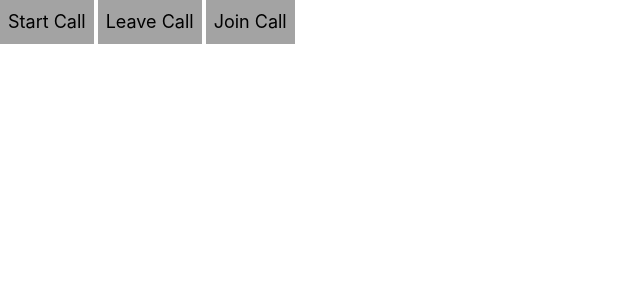
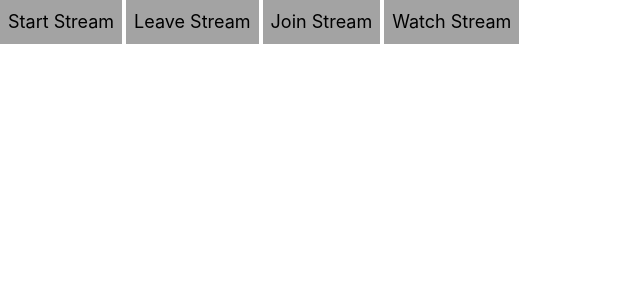
Before and after one commit to Bantchee/wired-firebase, a React (Create React App) app: page / in a window 1280 px wide. Shown: the top 300 px of the page, without its empty margins (0-640 px from the left). Built offline with nearby package versions, Linux system fonts and the light colour scheme.

Commit message:
Add Watch stream btn and update btns

```diff
--- a/src/App.js
+++ b/src/App.js
@@ -28,18 +28,23 @@ const App = () => {
         className='p-2 bg-neutral-400 text-lg'
         onClick={() => setInCall(true)}
         >
-          Start Call
+          Start Stream
         </button>
         <button
           className='p-2 bg-neutral-400 text-lg'
           onClick={() => setInCall(false)}
         >
-          Leave Call
+          Leave Stream
         </button>
         <button
           className='p-2 bg-neutral-400 text-lg'
         >
-          Join Call
+          Join Stream
+        </button>
+        <button
+          className='p-2 bg-neutral-400 text-lg'
+        >
+          Watch Stream
         </button>
       </div>
 
```
